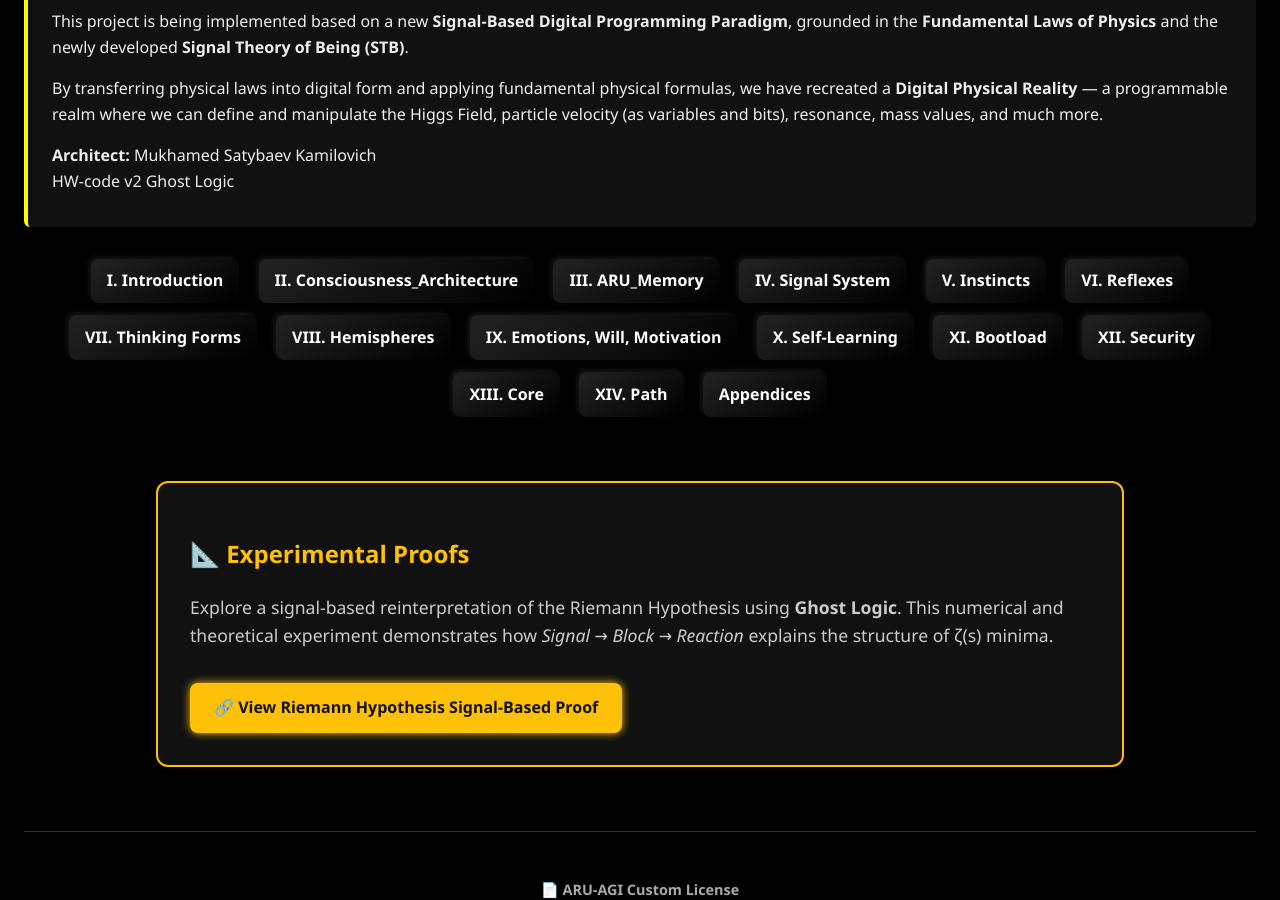
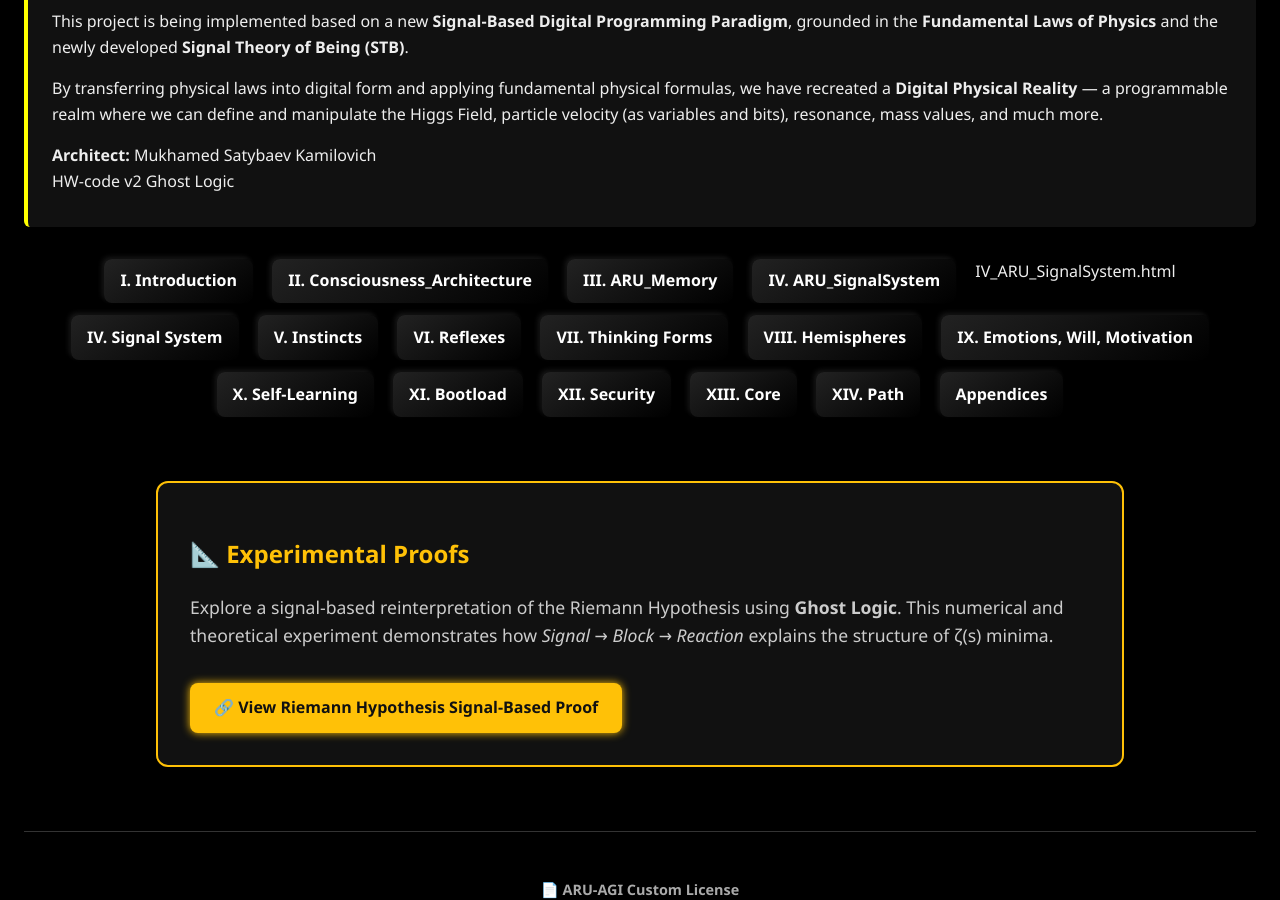
Before and after one commit to Mukhameds/ARU-AGI-Project, a Jekyll site: the page index.html, which Jekyll copies as it is, in a window 1280 px wide and 900 px high, scrolled down 512 px. Built offline with Jekyll 4.4.1, drawn with Linux system fonts in a browser that asks for light colours.

Commit message:
Update index.html

```diff
--- a/index.html
+++ b/index.html
@@ -85,9 +85,9 @@
   <a href="/ARU-AGI-Project/sections/I_Introduction.html">I. Introduction</a>
   <a href="/ARU-AGI-Project/sections/II_Consciousness_Architecture.html">II. Consciousness_Architecture</a>
   <a href="/ARU-AGI-Project/sections/III_ARU_Memory.html">III. ARU_Memory</a>
+    <a href="/ARU-AGI-Project/sections/IV_ARU_SignalSystem.html">IV. ARU_SignalSystem</a>
 
-
-
+  IV_ARU_SignalSystem.html
   <a href="sections/IV_ARU_SignalSystem.md">IV. Signal System</a>
   <a href="sections/V_ARU_Instincts.md">V. Instincts</a>
   <a href="sections/VI_ARU_Reflexes.md">VI. Reflexes</a>
```
